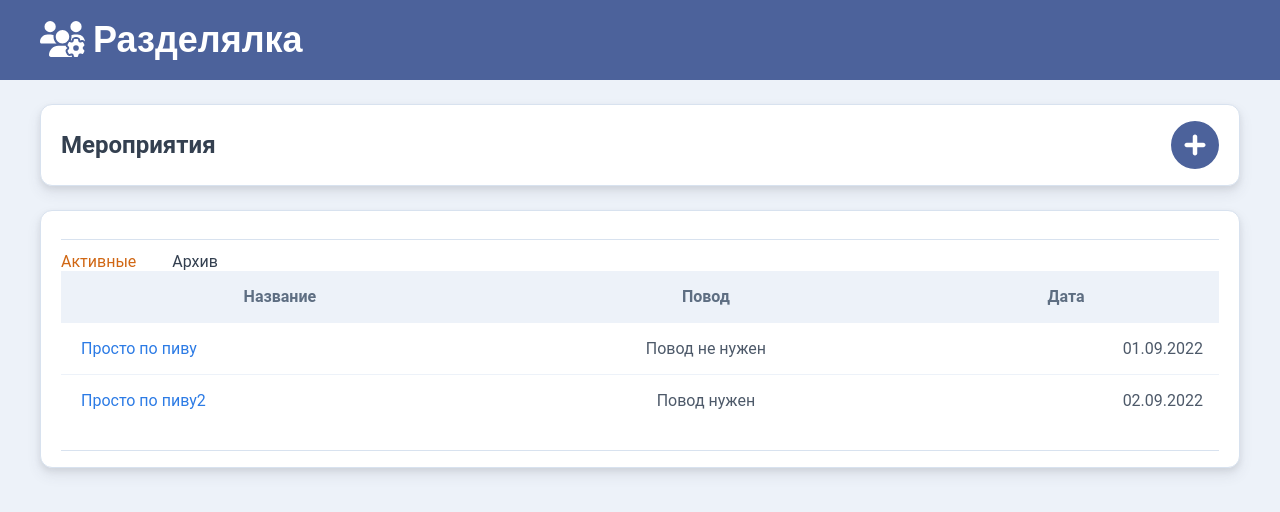
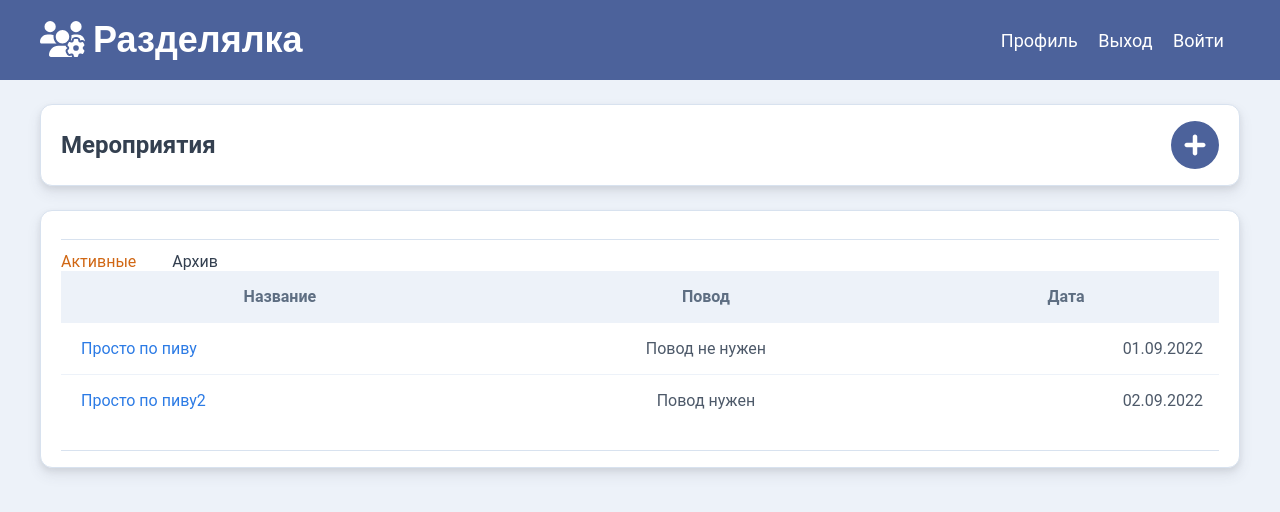
Before and after one commit to novikovav2/booze-web, an Angular app: page /main/events in a window 1280 px wide. Shown: the top 512 px of the page. Built offline with nearby package versions, Linux system fonts and the light colour scheme.

Commit message:
Add links to header

```diff
--- a/src/app/main/header/header.component.html
+++ b/src/app/main/header/header.component.html
@@ -4,4 +4,16 @@
       <fa-icon [icon]="icon" class="icon"></fa-icon>Разделялка
     </a>
   </p>
+
+  <nav class="header-menu">
+    <a class="header-text" [routerLink]="[MAIN_URL, PROFILE]">
+      Профиль
+    </a>
+    <a class="header-text" (click)="onExit()">
+      Выход
+    </a>
+    <a class="header-text" [routerLink]="[AUTH_URL, LOGIN]">
+      Войти
+    </a>
+  </nav>
 </header>
--- a/src/app/main/header/header.component.scss
+++ b/src/app/main/header/header.component.scss
@@ -36,6 +36,7 @@
     font-size: 18px;
     line-height: 21px;
     color: var(--white);
+    cursor: pointer;
 
     &:hover {
       text-decoration: underline;
--- a/src/app/main/header/header.component.ts
+++ b/src/app/main/header/header.component.ts
@@ -1,6 +1,6 @@
 import {Component} from "@angular/core";
 import {faUsersGear} from "@fortawesome/free-solid-svg-icons";
-import {MAIN_URL, EVENTS} from "../../services/consts";
+import {MAIN_URL, EVENTS, PROFILE, AUTH_URL, LOGIN} from "../../services/consts";
 
 @Component({
   selector: 'app-header',
@@ -11,4 +11,11 @@ export class HeaderComponent {
   icon = faUsersGear
   MAIN_URL = MAIN_URL
   EVENTS = EVENTS
+  PROFILE = PROFILE
+  AUTH_URL = AUTH_URL
+  LOGIN = LOGIN
+
+  onExit() {
+
+  }
 }
--- a/src/app/services/consts.ts
+++ b/src/app/services/consts.ts
@@ -11,6 +11,7 @@ export const PRODUCTS = 'products'
 export const NEW = 'new'
 export const EDIT = 'edit'
 export const RESULTS = 'results'
+export const PROFILE = 'profile'
 
 export const ROOT_URL = '/' + ROOT
 export const AUTH_URL = '/' + AUTH
@@ -22,3 +23,4 @@ export const EVENTS_URL = '/' + EVENTS
 export const NEW_URL = '/' + NEW
 export const EDIT_URL = '/' + EDIT
 export const RESULTS_URL = '/' + RESULTS
+export const PROFILE_URL = '/' + PROFILE
```
